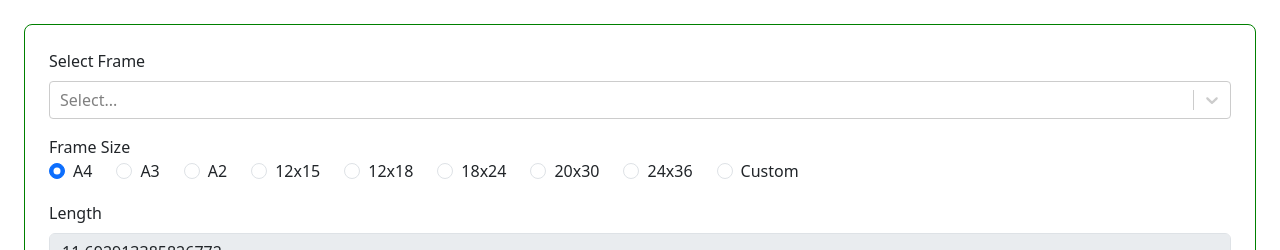
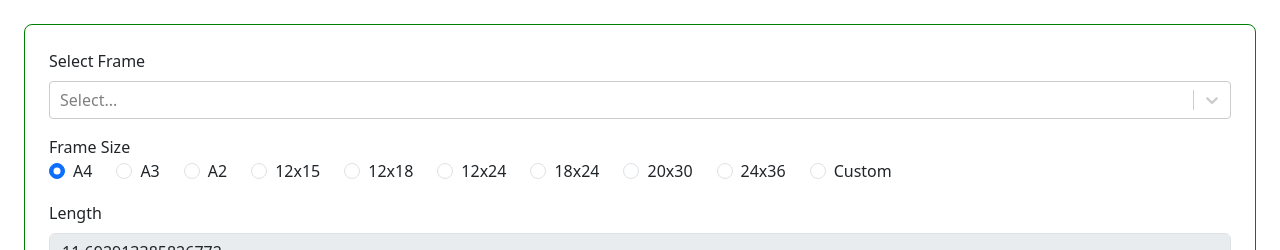
Before and after one commit to rs-rahul/frames, a React (Create React App) app: page / in a window 1280 px wide. Shown: the top 250 px of the page. Built offline with nearby package versions, Linux system fonts and the light colour scheme.

Commit message:
feat: Add 12x24 size

```diff
--- a/src/constants/constant.js
+++ b/src/constants/constant.js
@@ -308,6 +308,7 @@ export const frameSizes = [
   { id: "A2", name: "A2", length: 594 / 25.4, breadth: 420 / 25.4 },
   { id: "12x15", name: "12x15", length: 15, breadth: 12 },
   { id: "12x18", name: "12x18", length: 18, breadth: 12 },
+  { id: "12x24", name: "12x24", length: 24, breadth: 12 },
   { id: "18x24", name: "18x24", length: 24, breadth: 18 },
   { id: "20x30", name: "20x30", length: 30, breadth: 20 },
   { id: "24x36", name: "24x36", length: 36, breadth: 24 },
```
